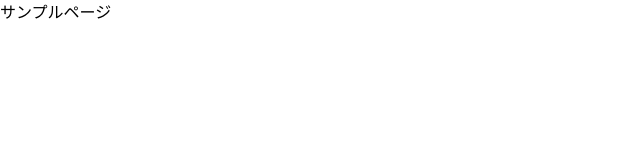
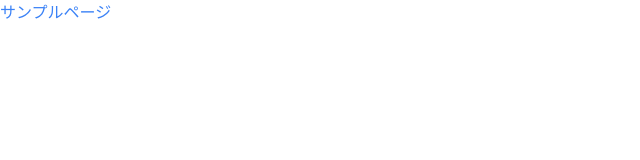
Before and after one commit to yuto-tomita/study-webpack, a React app: page / in a window 1280 px wide. Shown: the top 160 px of the page, without its empty margins (0-640 px from the left). Built offline with nearby package versions, Linux system fonts and the light colour scheme.

Commit message:
スタイルを変更

```diff
--- a/src/component/router.tsx
+++ b/src/component/router.tsx
@@ -7,7 +7,9 @@ const App = (): JSX.Element => {
     <Router>
       <ul>
         <li>
-          <Link to="/test">サンプルページ</Link>
+          <Link to="/test" className="text-blue-500 hover:opacity-50">
+            サンプルページ
+          </Link>
         </li>
       </ul>
       <Switch>
```
